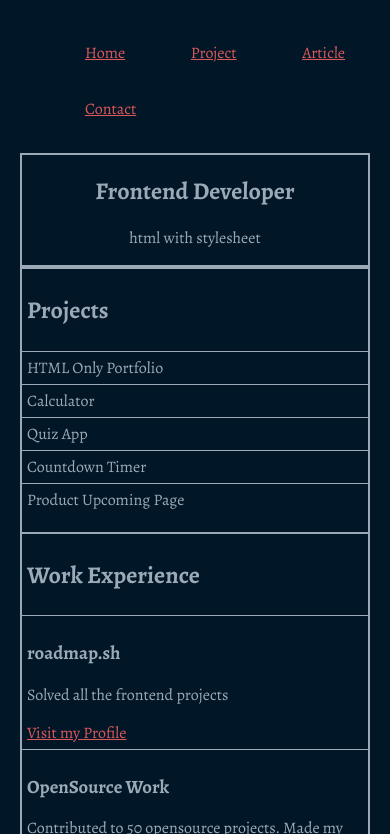
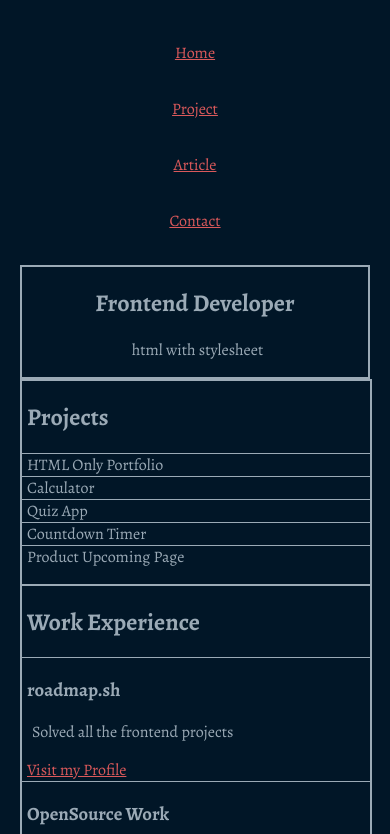
Before and after one commit to CodeSingerGnC/roadmap.sh-frontend-solutions, a plain HTML site: page projects/03-personal-portfolio/index.html in a window 390 px wide. Shown: the part 86-920 px from the top of the page. Drawn offline with nearby package versions, Linux system fonts and the light colour scheme; a web font is replaced by a local one.

Commit message:
Using Media Queries

```diff
--- a/assets/css/personal-portfolio.css
+++ b/assets/css/personal-portfolio.css
@@ -30,7 +30,6 @@ a {
 .navlist {
     display: flex;
     justify-content: space-between;
-    flex-flow: row wrap;
 }
 
 .navitem {
@@ -50,19 +49,18 @@ a {
 .wrapper {
     display: flex;
     justify-content: space-between;
-    flex-flow: row wrap;
     border: 1px solid;
 }
 
 .projects {
-    width: 200px;
-    flex-grow: 2;
+    min-width: 200px;
     padding: 0px;
     border: 1px solid;
+    flex-grow: 2;
 }
 
 .projects h2 {
-    padding: 5px;
+    padding-left: 5px;
 }
 
 .projectList {
@@ -72,29 +70,33 @@ a {
 
 .projectItem {
     border-top: 1px solid;
-    padding: 5px;
+    padding-left: 5px;
 }
 
 .workExperience {
-    width: 400px;
+    min-width: 300px;
+    border: 1px solid;
     flex-grow: 2;
-    border: 1px solid;
 }
 
 .workExperience h2 {
-    padding: 5px;
+    padding-left: 5px;
 }
 
 .experienceItem {
     border-top: 1px solid;
-    padding: 5px;
+    padding-left: 5px;
 }
 
 .education {
-    width: 300px;
+    min-width: 200px;
+    padding-left: 5px;
+    border: 1px solid;
     flex-grow: 2;
-    padding: 5px;
-    border: 1px solid;
+}
+
+.education h2, p {
+    padding-left: 5px;
 }
 
 .reviews {
@@ -104,7 +106,6 @@ a {
 .reviewsBlock {
     display: flex;
     justify-content: space-between;
-    flex-flow: row wrap;
 }
 
 .review {
@@ -115,3 +116,52 @@ a {
     padding: 0 0 0 5px;
     flex-grow: 2;
 }
+
+@media (max-width: 827px) {
+    .wrapper {
+        margin: 0;
+        display: flex;
+        flex-direction: column;
+        width: 100%;
+
+    }
+    .projects, .workExperience, .education {
+        margin: 0;
+        padding: 0;
+        width: 100%;
+        box-sizing: border-box; /* 确保内边距和边框包含在宽度内 */
+    }
+    .reviewsBlock {
+        margin: 0;
+        padding: 0;
+        display: flex;
+        flex-direction: column;
+    }
+    .review {
+        width: 100%;
+    }
+}
+
+@media (max-width: 600px) {
+    header {
+        display: flex;
+        flex-direction: column;
+    }
+    .yourName {
+        font-family: 'Abril Fatface', Italic;
+        font-style: italic;
+        font-size: 24px;
+        text-align: center;
+    }
+}
+
+@media (max-width: 476px) {
+    .navlist {
+        padding: 0;
+        display: flex;
+        flex-direction: column;
+    }
+    .navitem {
+        text-align: center;
+    }
+}
```
Also changed, not shown: 1 other file.
